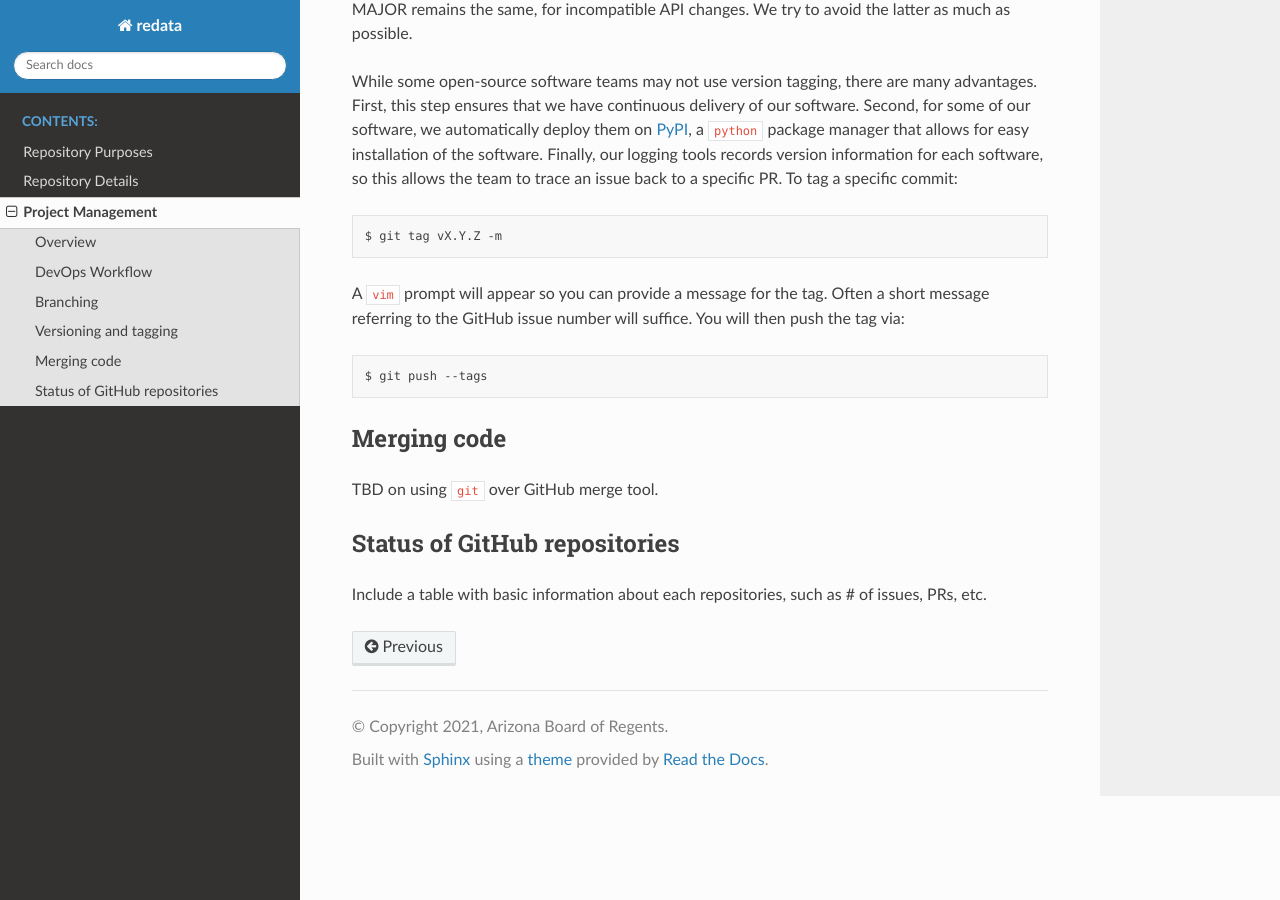
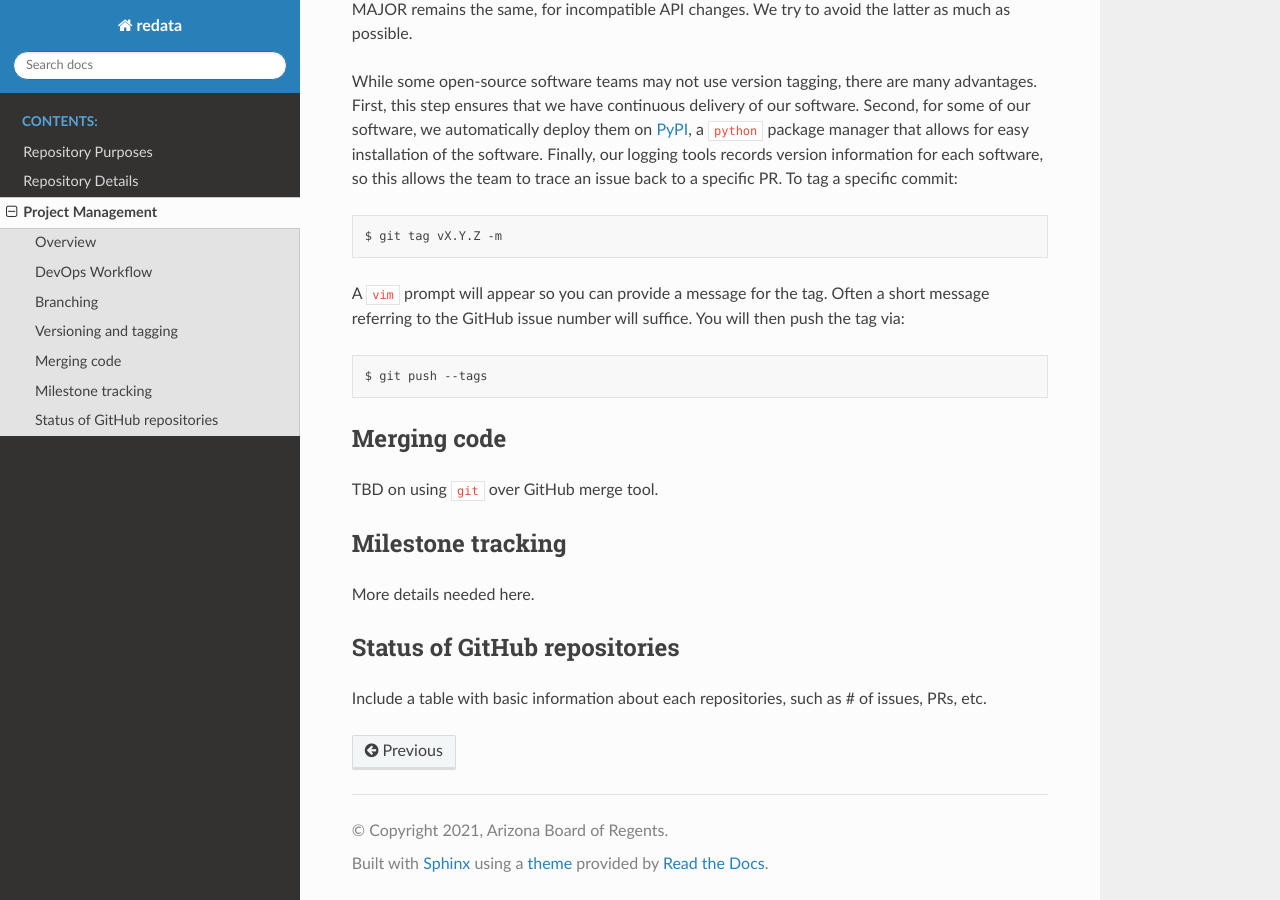
Before and after one commit to UAL-RE/redata-docs, a Sphinx documentation site: the page built from source/project-management.rst, in a window 1280 px wide and 900 px high, scrolled down 1979 px. Built offline with Sphinx 7.4.7 and the Read the Docs theme 2.0.0, drawn with Linux system fonts in a browser that asks for light colours.

Commit message:
Add Milestone tracking section

```diff
--- a/source/project-management.rst
+++ b/source/project-management.rst
@@ -125,6 +125,12 @@ Merging code
 TBD on using ``git`` over GitHub merge tool.
 
 
+Milestone tracking
+------------------
+
+More details needed here.
+
+
 Status of GitHub repositories
 -----------------------------
 
```
